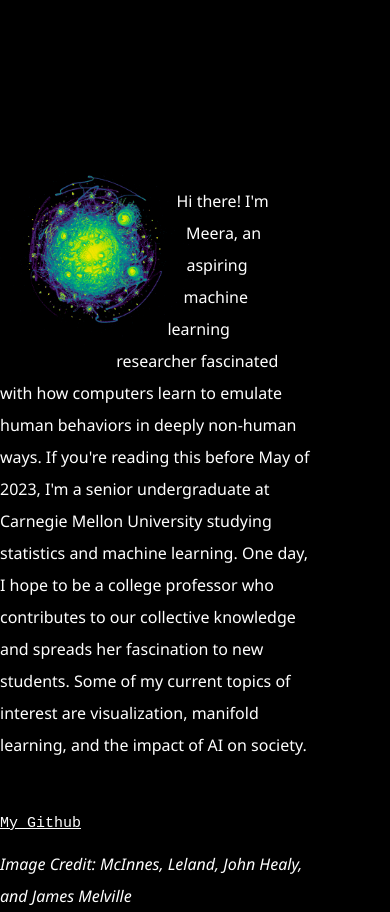
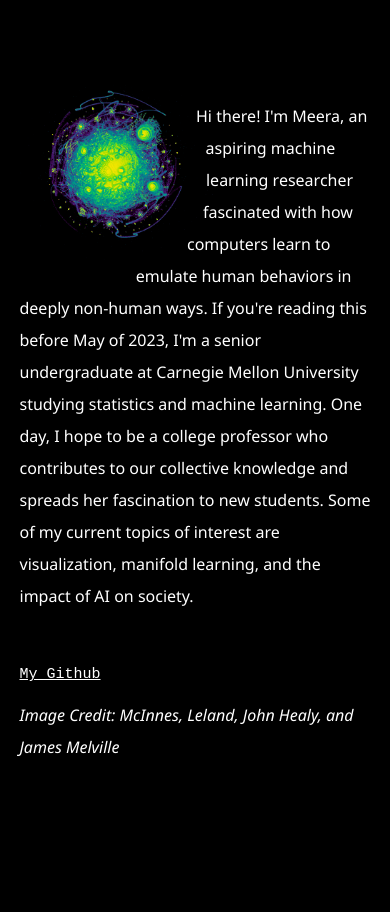
Before and after one commit to meeraray/meeraray.github.io, a plain HTML site: page index.html in a window 390 px wide. After the commit the page ends 844 px from the top, so only its background shows below. Drawn offline with Linux system fonts and the light colour scheme.

Commit message:
added responsive sizing, should look better on mobile now

```diff
--- a/index.html
+++ b/index.html
@@ -2,6 +2,7 @@
 <html lang="en" dir="ltr">
   <head>
     <meta charset="utf-8">
+    <meta name="viewport" content="width=device-width, initial-scale=1">
     <title>Meera Ray</title>
 
     <!-- Credit: https://favicon.io/favicon-converter/ -->
--- a/style.css
+++ b/style.css
@@ -6,10 +6,22 @@ body {
   padding-top: 20vh;
   height: 80vh;
   overflow-y: clip;
+  font-size: 16px;
 }
+
+/* Adjust margins for smaller screens */
+@media screen and (max-width: 1050px) {
+  body {
+    width: 90%;
+    padding-top: 10vh;
+    padding-left: 5vw;
+  }
+}
+
 img {
   float: left;
   width: 50vw;
+  max-height: 80vh;
   shape-outside: circle();
 }
 p {
```
